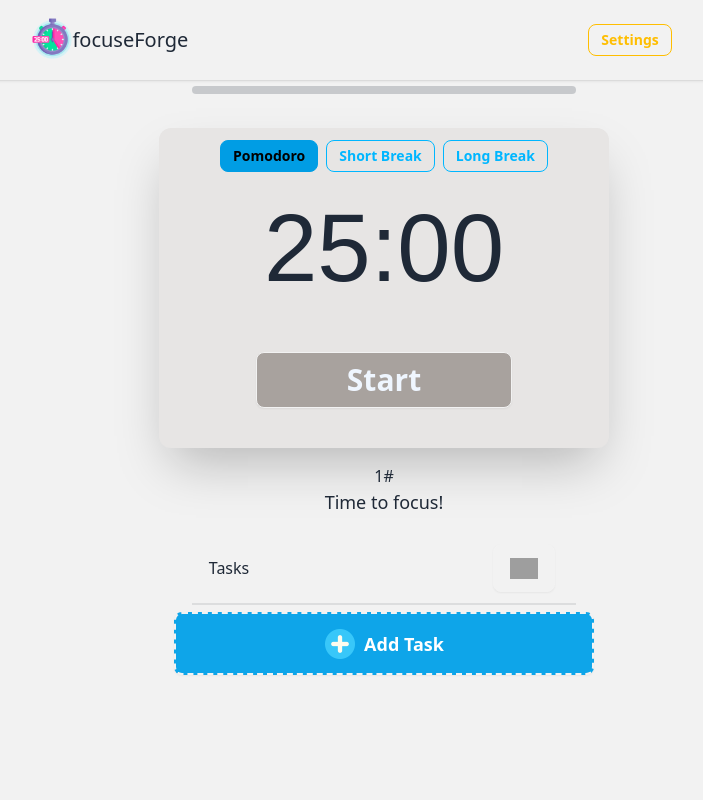
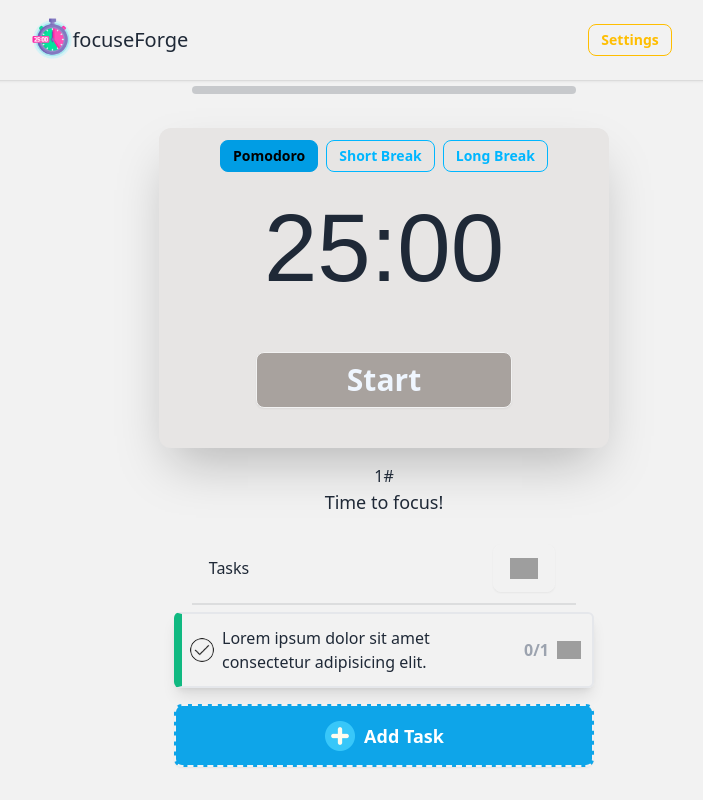
Before and after one commit to stefanpython/focuseForgePomodoro, a React (Vite) app: page / in a window 1280 px wide. Shown: the whole page, without its empty margins (256-959 px from the left). Built offline with nearby package versions, Linux system fonts and the light colour scheme; grey boxes are pictures that could not be loaded; a web font is replaced by a local one.

Commit message:
Create and style task container

```diff
--- a/src/components/Tasks.tsx
+++ b/src/components/Tasks.tsx
@@ -11,6 +11,7 @@ function Tasks() {
   const dropdownRef = useRef<HTMLDivElement>(null);
   const [showNoteInput, setShowNoteInput] = useState<boolean>(false);
   const [showTaskForm, setShowTaskForm] = useState<boolean>(false);
+  const [checked, setChecked] = useState<boolean>(false);
 
   const [formData, setFormData] = useState<FormData>({
     pomodoros: "1",
@@ -112,11 +113,46 @@ function Tasks() {
           </div>
         </div>
       </div>
-
       <div className="divider max-w-96 m-auto"></div>
 
+      <div className="task flex flex-wrap justify-center pb-4">
+        <div className="flex items-center border-2 shadow-lg min-h-14 w-full max-w-[420px] rounded-md border-l-emerald-500 border-l-8">
+          <div className="left ml-2">
+            {checked ? (
+              <img
+                className="w-6 flex justify-start hover:bg-slate-200 rounded-full cursor-pointer"
+                src="./check2.png"
+                alt="checked image"
+                onClick={() => setChecked(!checked)}
+              />
+            ) : (
+              <img
+                className="w-6 flex justify-start hover:bg-slate-200 rounded-full cursor-pointer"
+                src="./check.png"
+                alt="checked image"
+                onClick={() => setChecked(!checked)}
+              />
+            )}
+          </div>
+
+          <div className="center flex p-3 pl-2 pr-3">
+            <h5 className="break-words max-w-[290px] text-left">
+              Lorem ipsum dolor sit amet consectetur adipisicing elit.
+            </h5>
+          </div>
+
+          <div className="right flex items-center">
+            <span className="font-semibold text-gray-400">0/1</span>
+
+            <button className="right border-1 hover:bg-stone-300 p-1 rounded-sm ml-1">
+              <img className="w-6" src="./more1.png" alt="more icon" />
+            </button>
+          </div>
+        </div>
+      </div>
+
       {showTaskForm && (
-        <div className="tast-container">
+        <div className="task-form-container">
           <form
             onSubmit={handleSubmit}
             className="card w-96 bg-base-100 shadow-xl m-auto"
@@ -186,7 +222,6 @@ function Tasks() {
           </form>
         </div>
       )}
-
       {!showTaskForm && (
         <button
           className="btn bg-sky-500 hover:bg-sky-400 w-full h-14 sm:max-w-[30em] sm:h-[4.5em] border-dashed border-2"
```
Also changed, not shown: public/check.png (added), public/check2.png (added).
